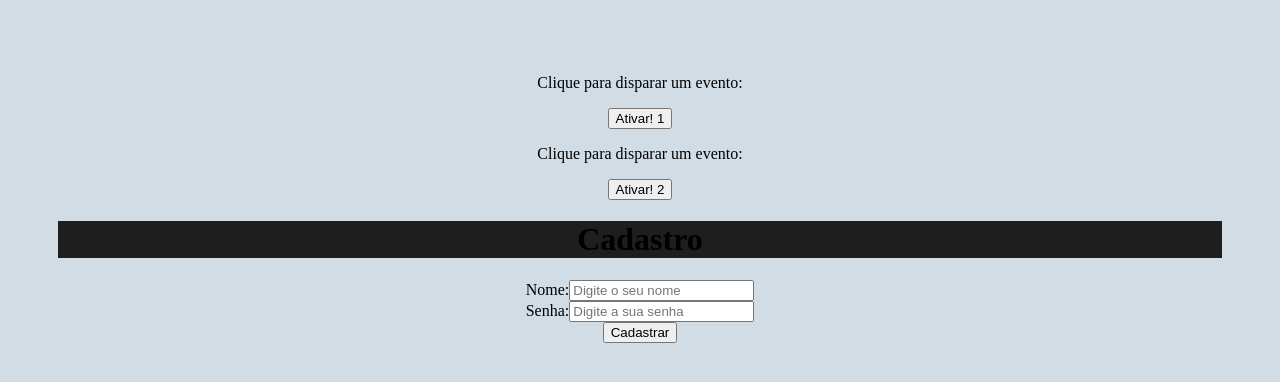
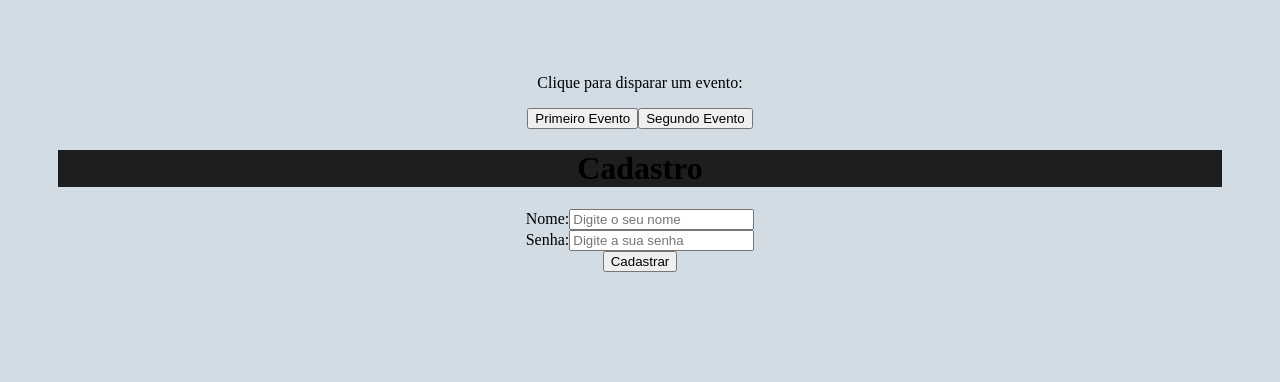
Before and after one commit to thomasravache/react-study-hora-de-codar, a React (Create React App) app: page / in a window 1280 px wide. Shown: the top 382 px of the page. Built offline with nearby package versions, Linux system fonts and the light colour scheme.

Commit message:
feat: Passando eventos de componente pai para filho

```diff
--- a/src/App.js
+++ b/src/App.js
@@ -10,7 +10,6 @@
   return (
     <div className="App">
       <Evento numero="1" />
-      <Evento numero="2" />
       <Form />
     </div>
   );
--- a/src/components/Evento.jsx
+++ b/src/components/Evento.jsx
@@ -1,12 +1,20 @@
+import Button from './evento/Button';
+
 function Evento({ numero }) {
     const meuEvento = () => {
         console.log(`Evento ${numero}`);
     }
 
+    function segundoEvento() {
+        console.log('Ativando segundo evento');
+    }
+
     return(
         <div>
             <p>Clique para disparar um evento:</p>
-            <button onClick={meuEvento}>Ativar! {numero}</button>
+            <Button event={meuEvento} text="Primeiro Evento" />
+            <Button event={segundoEvento} text="Segundo Evento" />
+
         </div>
     );
 }
--- /dev/null
+++ b/src/components/evento/Button.jsx
@@ -0,0 +1,5 @@
+function Button({ text, event }) {
+    return <button onClick={event} >{text}</button>;
+}
+
+export default Button;
```
